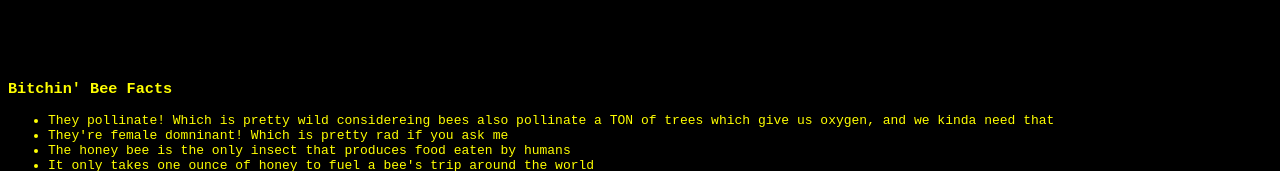
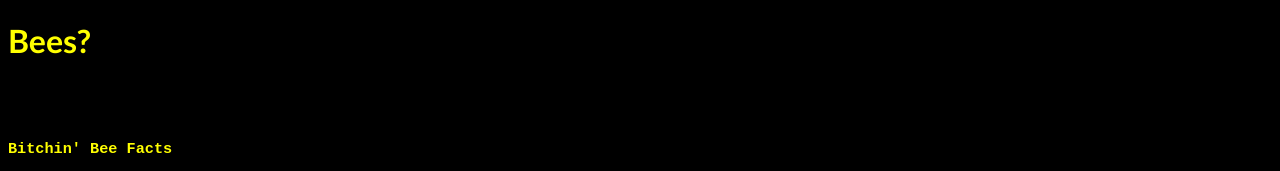
Before and after one commit to sbarnes14/CSSCheckup, a plain HTML site: page index.html in a window 1280 px wide. Shown: the top 171 px of the page. Drawn offline with Linux system fonts and the light colour scheme.

Commit message:
Final commit for the bees

```diff
--- a/index.html
+++ b/index.html
@@ -1,7 +1,7 @@
 <!DOCTYPE html>
 <html>
     <head>
-        <title id="Bumblebee">Bees?</title>
+        <h1 id="Bumblebee">Bees?</h1>
         <link rel="stylesheet" type="text/css" href="main.css">
     </head>
     <body>
--- a/main.css
+++ b/main.css
@@ -1,5 +1,6 @@
 #Bumblebee {
     color: yellow;
+    font-family:'Trebuchet MS', 'Lucida Sans Unicode', 'Lucida Grande', 'Lucida Sans', Arial, sans-serif;
 }
 
 body{
```
